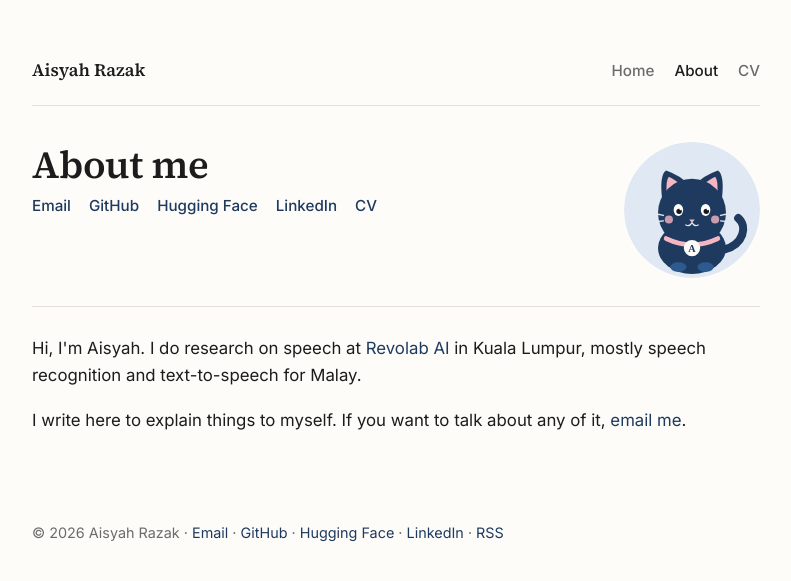
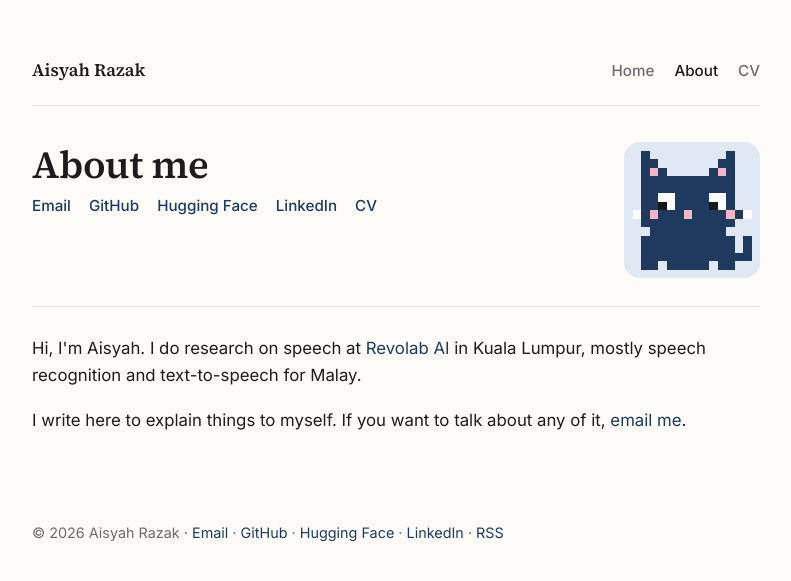
Before and after one commit to aisyahrzk/aisyahrzk.github.io, a Jekyll site: the page built from about.html, in a window 1280 px wide. Shown: the top 581 px of the page, without its empty margins (244-1035 px from the left). Built offline with Jekyll 4.4.1, drawn with Linux system fonts in a browser that asks for light colours.

Commit message:
Pixel art cat avatar
Co-Authored-By: Claude Fable 5.1 <noreply@anthropic.com>

```diff
--- a/assets/css/style.css
+++ b/assets/css/style.css
@@ -70,8 +70,8 @@ p { margin: 0 0 1em; }
 
 .avatar { flex: 0 0 auto; width: 136px; height: 136px; }
 .avatar img, .avatar-fallback {
-  width: 136px; height: 136px; border-radius: 50%;
-  object-fit: cover;
+  width: 136px; height: 136px; border-radius: 16px;
+  object-fit: cover; image-rendering: pixelated;
 }
 .avatar-fallback {
   display: none;
```
Also changed, not shown: assets/images/cat.svg.
